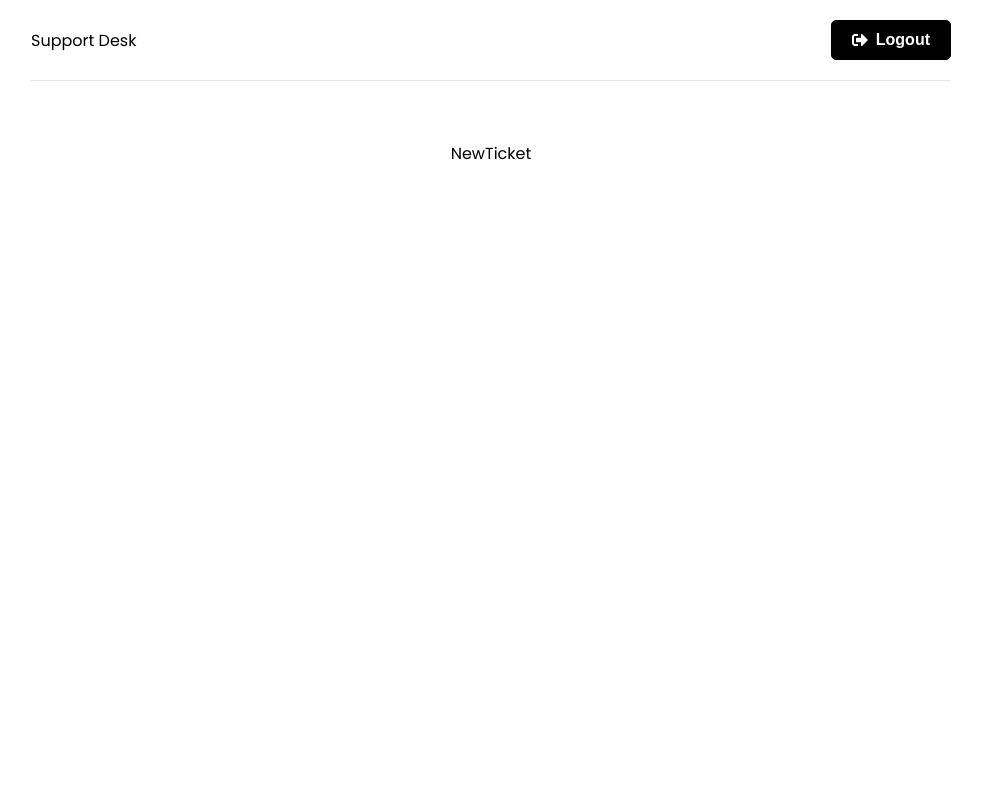
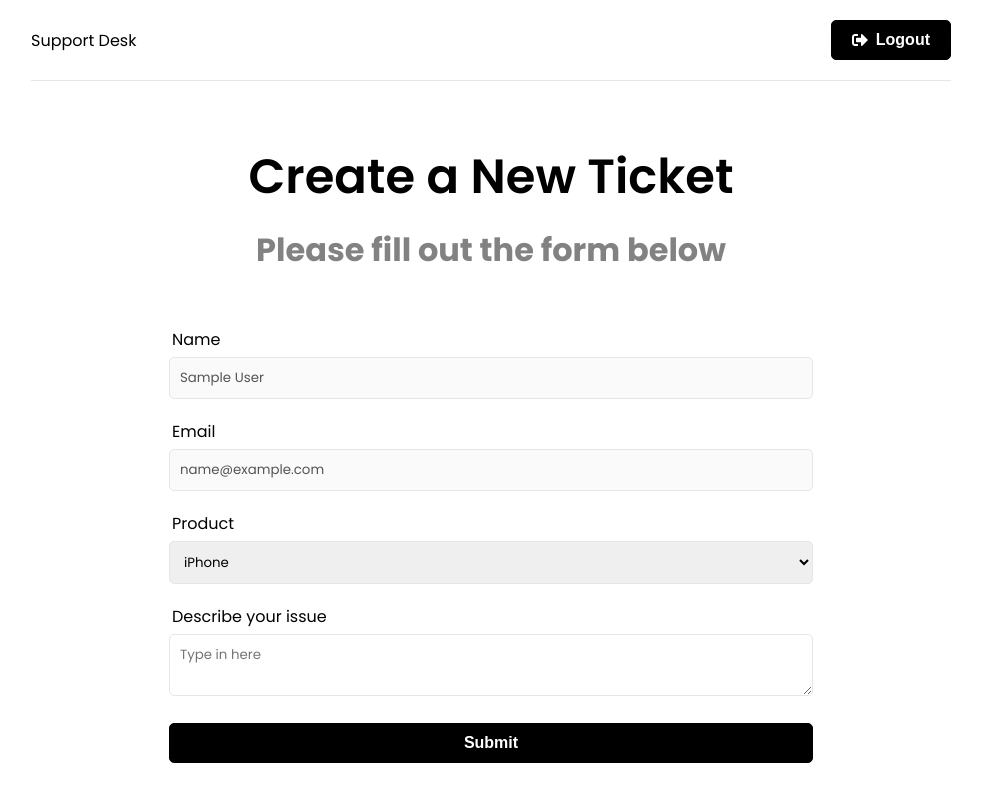
Before and after one commit to jtc27/support-ticket, a React (Create React App) app in the folder frontend/: page /new-ticket in a window 1280 px wide. Shown: the whole page, without its empty margins (149-1131 px from the left). Built offline with nearby package versions, Linux system fonts and the light colour scheme; sample sign-in values are in the browser's storage.

Commit message:
Create new ticket page"

```diff
--- a/frontend/src/pages/NewTicket.jsx
+++ b/frontend/src/pages/NewTicket.jsx
@@ -1,8 +1,85 @@
-import React from 'react'
+import {useState} from 'react'
+//local state with fields in the form
+
+import {useSelector} from 'react-redux'
+//get user from global state
 
 function NewTicket() {
+
+  const {user} = useSelector((state) => state.auth)
+  const [name] = useState(user.name)
+  const [email] = useState(user.email)
+  // ^ setName and setEmail not needed because we won't change these
+  const [product, setProduct] = useState('iPhone')
+  // ^ it can't be empty string because this is an enum in BACKEND/.../ticketModel.js.  one option must be chosen
+  const [description, setDescription] = useState('')
+
+  const onSubmit = (e) => {
+    e.preventDefault()
+  }
+
+
+
   return (
-    <div>NewTicket</div>
+    <>
+    <section className='heading'>
+      <h1>Create a New Ticket</h1>
+      <p>Please fill out the form below</p>
+    </section>
+
+    <section className='form'>
+      <div className='form-group'>
+        <label htmlFor="name">Name</label>
+        <input type="text"
+        className='form-control'
+        value={name}  //name from the global state, found with useSelector
+        disabled
+        />
+      </div>
+      <div className='form-group'>
+        <label htmlFor="email">Email</label>
+        <input type="text"
+        className='form-control'
+        value={email} //email from the global state, found with useSelector
+        disabled
+        />
+      </div>
+      {/* The above items are disabled.  The next 2 items can be submitted */}
+
+      <form onSubmit={onSubmit}>
+        <div className='form-group'>
+          <label htmlFor="product">Product</label>
+          <select name="product"
+          id="product"
+          value="product"
+          onChange={(e) => setProduct(e.target.value)}> {/* onChange, setProduct to the option value selected from below */}
+            <option value="iPhone">iPhone</option>
+            <option value="Macbook Pro">Macbook Pro</option>
+            <option value="iMac">iMac</option>
+            <option value="iPad">iPad</option>
+          </select>
+        </div>
+
+        <div className='form-group'>
+          <label htmlFor="description">Describe your issue</label>
+           <textarea name="description"
+          id="description"
+          className='form-control'
+          placeholder='Type in here'
+          value={description}
+          onChange = {(e) => setDescription(e.target.value)}
+          >
+          </textarea>
+        </div>
+
+        <div className="form-group">
+          <button className="btn btn-block">Submit</button>
+        </div>
+
+      </form>
+
+    </section>
+    </>
   )
 }
 
```
